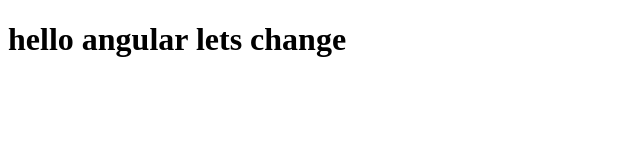
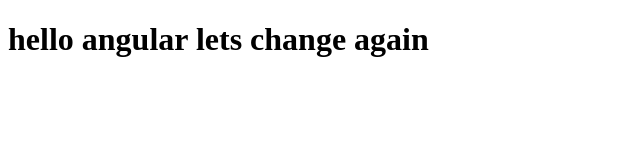
Before and after one commit to capricovinu/angularjs-practice, a plain HTML site: page index.html in a window 1280 px wide. Shown: the whole page, without its empty margins (0-640 px from the left). Drawn offline with Linux system fonts and the light colour scheme.

Commit message:
first web file

```diff
--- a/index.html
+++ b/index.html
@@ -5,6 +5,6 @@
     <title>hello angular</title>
   </head>
   <body>
-    <h1>hello angular lets change</h1>
+    <h1>hello angular lets change again</h1>
   </body>
 </html>
```
